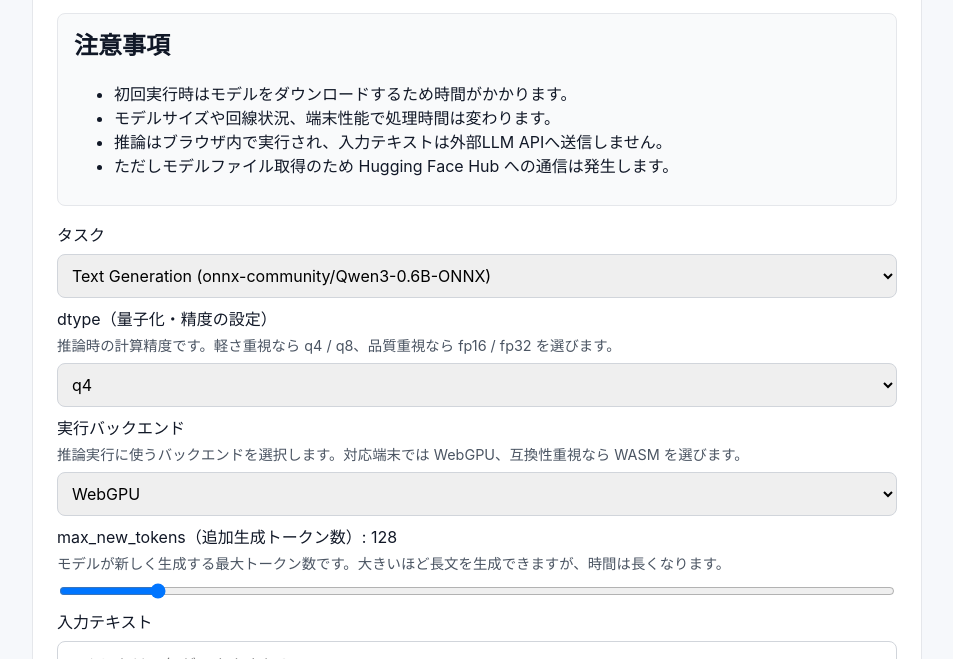
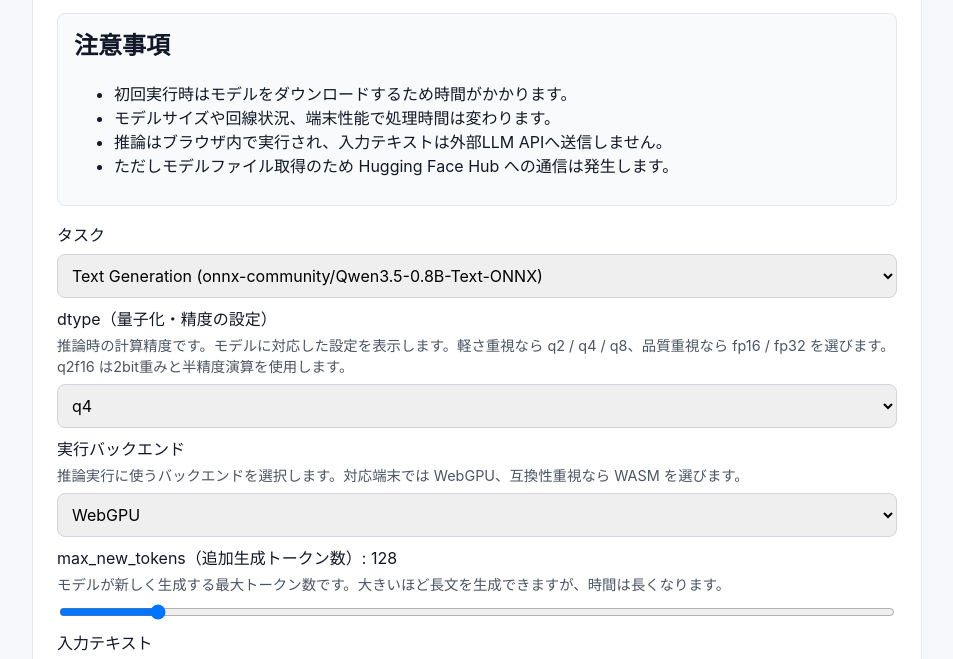
Before and after one commit to arscombinatoria/poc-browser-transformers, a website built with Vite: page index.html in a window 1280 px wide. Shown: the part 136-795 px from the top of the page, without its empty margins (163-1116 px from the left). Built offline with nearby package versions, Linux system fonts and the light colour scheme.

Commit message:
QwenとBonsaiを軽量な後継モデルへ更新 (#128)
* feat: QwenとBonsaiを軽量な後継モデルへ更新

* Update coverage badge

---------

Co-authored-by: Kéi Katahira <harpoon.1942.mercury@gmail.com>
Co-authored-by: github-actions <github-actions@github.com>

```diff
--- a/index.html
+++ b/index.html
@@ -27,7 +27,7 @@
         <select id="taskSelect"></select>
 
         <label for="dtypeSelect">dtype（量子化・精度の設定）</label>
-        <p class="field-help">推論時の計算精度です。軽さ重視なら q4 / q8、品質重視なら fp16 / fp32 を選びます。</p>
+        <p class="field-help">推論時の計算精度です。モデルに対応した設定を表示します。軽さ重視なら q2 / q4 / q8、品質重視なら fp16 / fp32 を選びます。q2f16 は2bit重みと半精度演算を使用します。</p>
         <select id="dtypeSelect">
           <option value="q4" selected>q4</option>
           <option value="q8">q8</option>
--- a/src/main.js
+++ b/src/main.js
@@ -6,7 +6,7 @@ const TASK_CONFIGS = {
   generation: {
     label: 'Text Generation',
     task: 'text-generation',
-    model: 'onnx-community/Qwen3-0.6B-ONNX',
+    model: 'onnx-community/Qwen3.5-0.8B-Text-ONNX',
     defaultInput: 'こんにちは。何ができますか？'
   },
   generationSmol: {
@@ -18,7 +18,8 @@ const TASK_CONFIGS = {
   generationBonsai: {
     label: 'Text Generation',
     task: 'text-generation',
-    model: 'onnx-community/Bonsai-1.7B-ONNX',
+    model: 'onnx-community/Ternary-Bonsai-1.7B-ONNX',
+    dtypes: ['q2', 'q2f16'],
     defaultInput: 'こんにちは。何ができますか？'
   },
   summarization: {
@@ -94,8 +95,26 @@ export function initApp(documentLike, options = {}) {
     inputText.placeholder = TASK_CONFIGS[key].defaultInput;
   }
 
+  function getSupportedDtypes() {
+    return TASK_CONFIGS[getCurrentTaskKey()].dtypes ?? ['q4', 'q8', 'fp16', 'fp32'];
+  }
+
   function getCurrentDtype() {
-    return dtypeSelect?.value || 'q4';
+    const supported = getSupportedDtypes();
+    return supported.includes(dtypeSelect?.value) ? dtypeSelect.value : supported[0];
+  }
+
+  function populateDtypeSelect() {
+    if (!dtypeSelect) return;
+    const selected = getCurrentDtype();
+    dtypeSelect.replaceChildren();
+    getSupportedDtypes().forEach((dtype) => {
+      const option = documentLike.createElement('option');
+      option.value = dtype;
+      option.textContent = dtype;
+      dtypeSelect.append(option);
+    });
+    dtypeSelect.value = selected;
   }
 
   function getCurrentDevice() {
@@ -194,11 +213,13 @@ export function initApp(documentLike, options = {}) {
     setError('');
     setStatus('Idle');
     applyDefaultInput();
+    populateDtypeSelect();
   });
   maxNewTokensInput?.addEventListener('input', syncMaxNewTokensLabel);
 
   populateTaskSelect();
   taskSelect.value = 'generation';
+  populateDtypeSelect();
   applyDefaultInput();
   syncMaxNewTokensLabel();
 }
```
Also changed, not shown: src/main.ui.test.js (+35 -6 lines), README.md.
